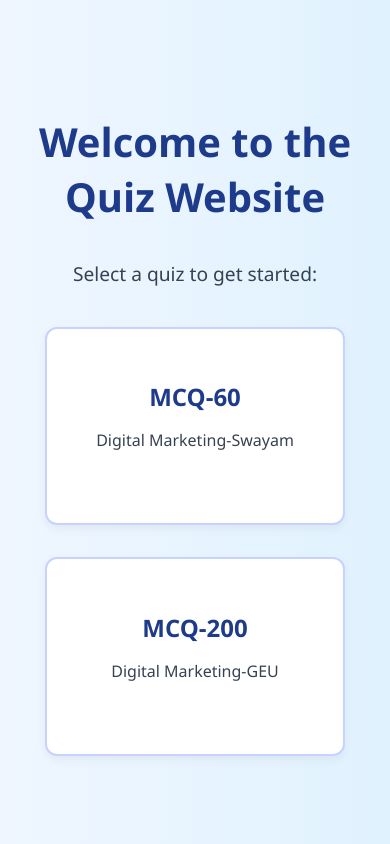
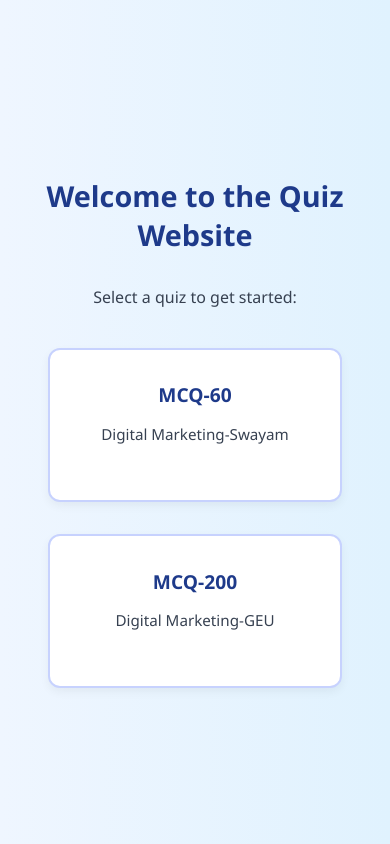
Before and after one commit to apanwarr/Quiz_App_Frontend, a React (Vite) app: page / in a window 390 px wide. Built offline with nearby package versions, Linux system fonts and the light colour scheme.

Commit message:
Update index.css

```diff
--- a/src/index.css
+++ b/src/index.css
@@ -439,3 +439,67 @@
     padding: 1.5rem;
   }
 }
+
+/* Extra small screens (375px and below) */
+@media (max-width: 400px) {
+  .home-container h1 {
+    font-size: 1.8rem;
+  }
+
+  .home-container p {
+    font-size: 1rem;
+  }
+
+  .quiz-card {
+    padding: 1rem 1.2rem;
+    width: 90%;
+  }
+
+  .quiz-card h2 {
+    font-size: 1.2rem;
+  }
+
+  .quiz-card p {
+    font-size: 0.95rem;
+  }
+
+  .mcq-main {
+    padding: 12px 12px 140px;
+  }
+
+  .mcq-options label {
+    padding: 8px 10px;
+    font-size: 0.9rem;
+  }
+
+  .submit-container {
+    padding: 10px 12px;
+  }
+
+  .submit-container button {
+    padding: 10px 16px;
+    font-size: 0.95rem;
+  }
+
+  .score-display {
+    font-size: 1rem;
+  }
+
+  .logout-btn {
+    font-size: 12px;
+    padding: 6px 12px;
+  }
+
+  .mcq-sidebar li {
+    min-width: 32px;
+    font-size: 0.75rem;
+    padding: 5px 8px;
+  }
+
+  .status {
+    width: 14px;
+    height: 14px;
+    font-size: 0.6rem;
+    line-height: 14px;
+  }
+}
```
